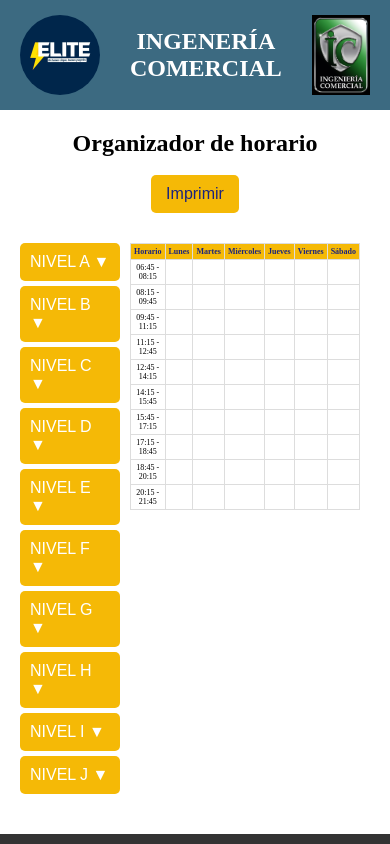
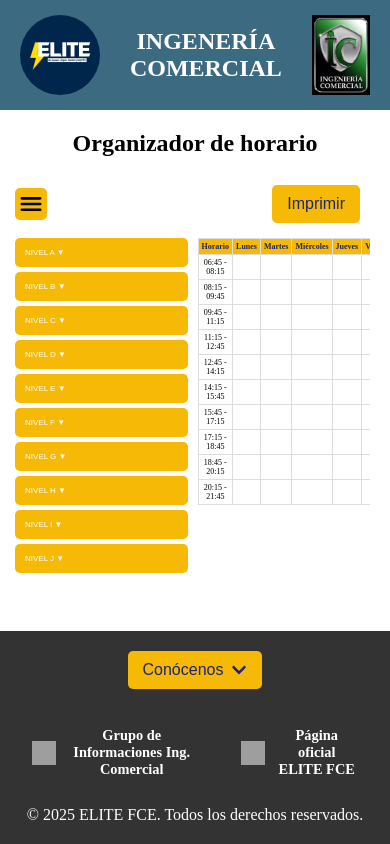
Before and after one commit to julioCRV/Generador-horarios-ELITE, a React (Vite) app: page / in a window 390 px wide. Built offline with nearby package versions, Linux system fonts and the light colour scheme; grey boxes are pictures that could not be loaded.

Commit message:
Diseño responsivo modificado

```diff
--- a/src/components/HorarioOrganizador.css
+++ b/src/components/HorarioOrganizador.css
@@ -2,20 +2,23 @@
     text-align: center;
 }
 
-.contenedor {
+.contain-separation {
     display: flex;
-    width: 100%;
-    margin: auto;
-    text-align: center;
+    justify-content: space-between;
+    align-items: center;
+    padding: 10px;
 }
 
-select {
-    padding: 8px;
-    margin: 5px;
-    border: 1px solid #ccc;
+.icon-menu {
+    background-color: #f5b906;
     border-radius: 5px;
-    font-size: 16px;
+    color: black;
+    padding: 2px;
+    margin-left: -15px;
+    font-size: 32px;
+    cursor: pointer;
 }
+
 
 button {
     background-color: #f5b906;
@@ -70,6 +73,16 @@ td div {
     font-size: 14px;
 }
 
+.materia-box {
+    color: #fff;
+    padding: 5px;
+    border-radius: 5px;
+    text-align: center;
+    font-size: 12px;
+    line-height: 1.2;
+}
+
+
 /* Para pantallas más pequeñas */
 @media (max-width: 768px) {
 
@@ -82,6 +95,18 @@ td div {
 }
 
 @media (max-width: 480px) {
+    .contenedor {
+        display: flex;
+        width: 100%;
+        // margin: auto;
+        text-align: center;
+    }
+
+    .materia-box {
+        font-size: 8px;
+        font-family: 'Gill Sans', 'Gill Sans MT', Calibri, 'Trebuchet MS', sans-serif;
+    }
+
     #scheduleTable {
         min-width: 100%;
         /* Hace que la tabla ocupe toda la pantalla */
@@ -95,37 +120,48 @@ td div {
     }
 
     .acordeon-container {
-        width: 70%;
+        width: 40% !important;
+        padding-right: 0px !important;
     }
 
     .table-container {
-        width: 20%;
+        width: 60% !important;
     }
 
     .nivel-btn,
     .materia-btn {
-        width: 100%;
-        text-align: left;
-        padding: 10px;
-        font-size: 6px;
-        background: #f5b906;
-        color: white;
-        border: none;
-        border-radius: 5px;
-        cursor: pointer;
-        margin-top: 5px;
+        font-size: 8px !important;
+    }
+
+    .docente-item {
+        font-size: 8px !important;
     }
 }
 
+.contenedor {
+    display: flex;
+    width: 100%;
+    margin: auto;
+    text-align: center;
+    gap: 10px;
+}
+
 .table-container {
-    width: 80%;
-    padding: 10px;
-
+    flex: 1;
+    margin-top: -15px;
+    transition: width 0.3s ease-in-out;
+    overflow-x: auto;
 }
 
 .acordeon-container {
-    width: 40%;
-    padding-top: 25px;
+    flex: 1;
+    margin-left: -15px;
+    transition: width 0.3s ease-in-out;
+}
+
+.table-container:only-child,
+.acordeon-container:only-child {
+    width: 100%;
 }
 
 .nivel-btn,
@@ -175,8 +211,7 @@ td div {
 }
 
 .docente-item.seleccionado {
-    background-color: #46e14b;
-    /* Verde */
+    background-color: #4CAF50;
     color: white;
     font-weight: bold;
 }
--- a/src/components/HorarioOrganizador.jsx
+++ b/src/components/HorarioOrganizador.jsx
@@ -3,6 +3,7 @@ import html2canvas from "html2canvas";
 import data from "../data/data.json";
 import './HorarioOrganizador.css';
 import { FaTimes } from "react-icons/fa";
+import { IoMenu } from "react-icons/io5";
 
 const diasSemana = ["Lunes", "Martes", "Miércoles", "Jueves", "Viernes", "Sábado"];
 const horarios = [
@@ -18,6 +19,7 @@ const HorarioOrganizador = () => {
   const [nivelAbierto, setNivelAbierto] = useState(null);
   const [materiaAbierta, setMateriaAbierta] = useState(null);
   const [docentesSeleccionados, setDocentesSeleccionados] = useState([]);
+  const [visible, setVisible] = useState(true);
 
   // Reiniciar materia y docente cuando cambia el nivel, pero no borrar `horariosFiltrados`
   useEffect(() => {
@@ -148,11 +150,18 @@ const HorarioOrganizador = () => {
       <div className="contenedor-inicial">
         <h2>Organizador de horario</h2>
         <br />
+        <div className="contain-separation">
+        <IoMenu className="icon-menu" onClick={() => setVisible(!visible)}>
+        </IoMenu >
           <button onClick={handlePrint}>Imprimir</button>
+        </div>
       </div>
 
       <div className="contenedor">
         <br />
+
+
+        {visible && (
           <div className="acordeon-container">
             {Object.keys(data).map((nivel) => (
               <div key={nivel} className="nivel">
@@ -210,7 +219,7 @@ const HorarioOrganizador = () => {
               </div>
             ))}
           </div>
-
+        )}
 
         <div className="table-container">
 
@@ -231,16 +240,12 @@ const HorarioOrganizador = () => {
                         h.dias.includes(dia) && h.horarios[h.dias.indexOf(dia)] === hora ? (
                           <div
                             key={index}
+                            className="materia-box"
                             style={{
-                              backgroundColor: coloresMaterias[h.materia] || "#ccc",
-                              color: "#fff",
-                              padding: "5px",
-                              borderRadius: "5px",
-                              textAlign: "center",
-                              fontSize: "12px",
-                              lineHeight: "1.2",
+                              backgroundColor: coloresMaterias[h.materia] || "#ccc", // Solo el color se mantiene dinámico
                             }}
                           >
+
                             {h.materia} - {h.docente} ({h.grupo})
                             <button
                               onClick={() => quitarDocente(`${h.docente} - Grupo ${h.grupo}`)}
```
Lines whose indentation alone changed are shown as unchanged.
